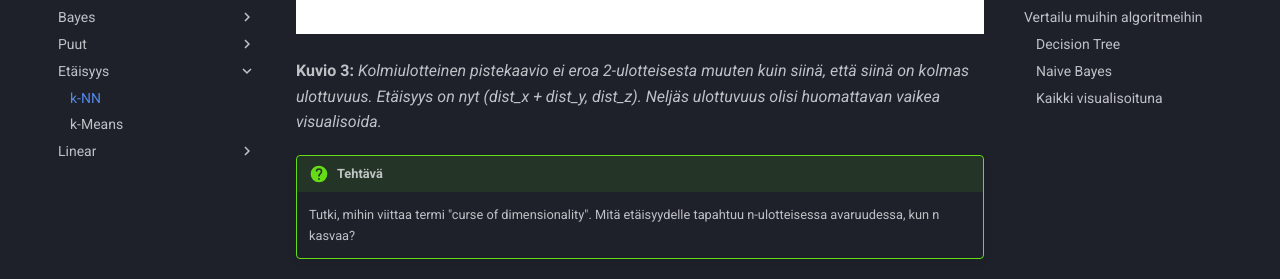
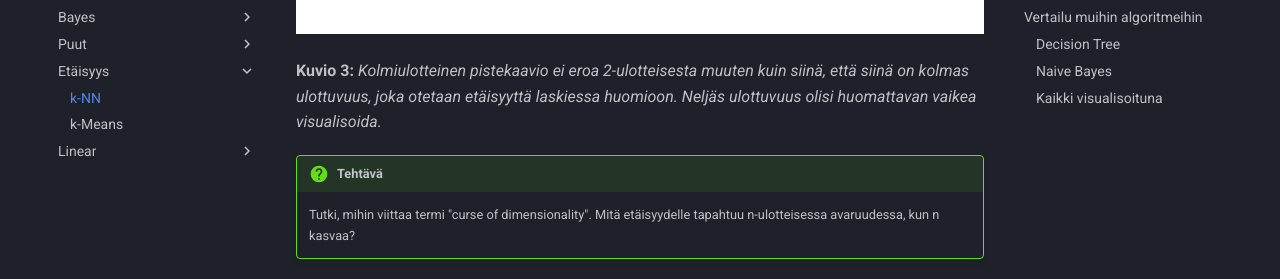
Before and after one commit to sourander/ml-perusteet, an MkDocs documentation site: the page built from docs/algoritmit/distance/knn.md, in a window 1280 px wide and 900 px high, scrolled down 2253 px. Shown: the part 199-478 px from the top of the window. Built offline with MkDocs 1.6.1 and Material for MkDocs 9.7.7, drawn with Linux system fonts in a browser that asks for light colours.

Commit message:
Removed strange distances from caption

```diff
--- a/docs/algoritmit/distance/knn.md
+++ b/docs/algoritmit/distance/knn.md
@@ -24,7 +24,7 @@ Huomaa, että k-NN toimii myös N-ulotteisessa avaruudessa.
 
 ![3D Scatter Plot](../../images/knn_scatter_3d.png)
 
-**Kuvio 3:** *Kolmiulotteinen pistekaavio ei eroa 2-ulotteisesta muuten kuin siinä, että siinä on kolmas ulottuvuus. Etäisyys on nyt (dist_x + dist_y, dist_z). Neljäs ulottuvuus olisi huomattavan vaikea visualisoida.*
+**Kuvio 3:** *Kolmiulotteinen pistekaavio ei eroa 2-ulotteisesta muuten kuin siinä, että siinä on kolmas ulottuvuus, joka otetaan etäisyyttä laskiessa huomioon. Neljäs ulottuvuus olisi huomattavan vaikea visualisoida.*
 
 !!! question "Tehtävä"
 
```
